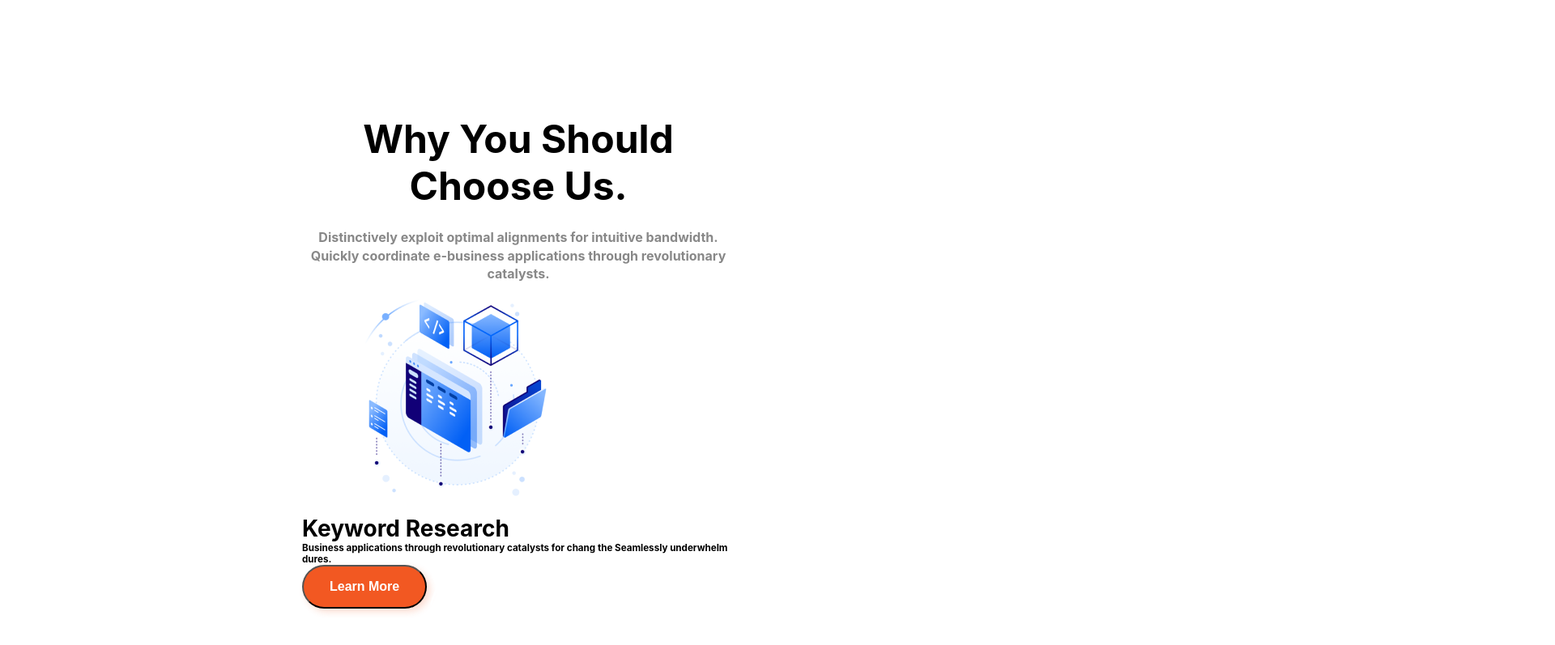
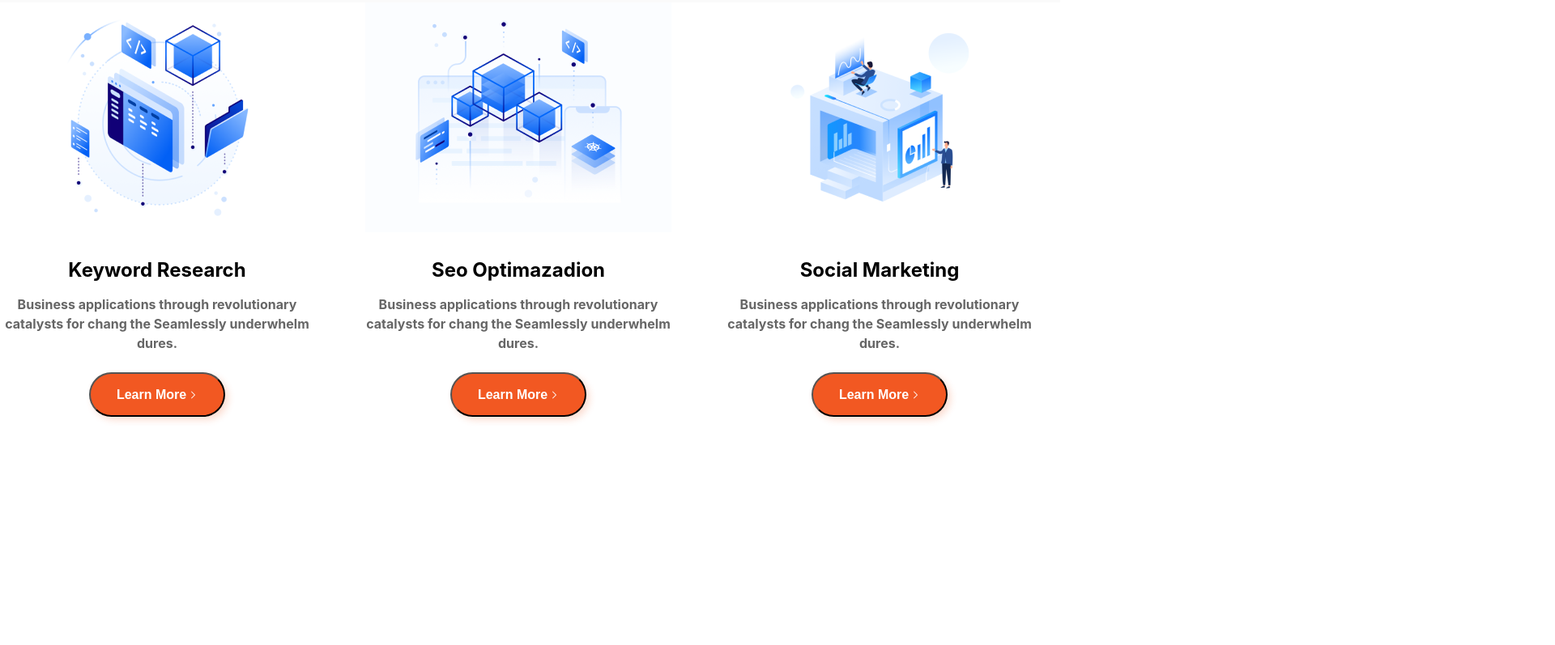
Before and after one commit to arletino/html_css, a plain HTML site: page SEO&Digit_page/index.html in a window 1280 px wide. Shown: the part 1741-2538 px from the top of the page at 81% size, 1920 px wide, since content can reach past the window. After the commit the page ends 2330 px from the top, so only its background shows below. Drawn offline with Linux system fonts and the light colour scheme.

Commit message:
add second block

```diff
--- a/SEO&Digit_page/index.html
+++ b/SEO&Digit_page/index.html
@@ -88,7 +88,7 @@
                 </div>
             </div>
         </div>
-        <div class="service">
+        <div class="services">
             <div class="secation">
                 <h1 class="secation_title">
                     Why You Should Choose Us.
@@ -98,16 +98,51 @@
 applications through revolutionary catalysts.
                 </h5>
             </div>
-        <div class="sevices">
-            <div class="sevice_01">
+        <div class="service">
+            <div class="service_01">
                 <img src="img/b91bb0d6fe6570802388ea527cd7e709 1.png" alt="service_1.png" class="service_img">
-                <h1 class="service_title">Keyword Research</h1>
-                <h5 class="service_subtitle">Business applications through revolutionary catalysts for chang the Seamlessly underwhelm dures.</h5>
-                <div class="service_btn">
-                    <button class="button" style=" padding: 16px 32px;">Learn More</button>
-                    <img src="img/arrow_more.png" alt="arrow_more.png" class="service_btn">
+                <div class="down_block">
+                    <div class="down_block_text">
+                        <h1 class="service_title">Keyword Research</h1>
+                        <h5 class="service_subtitle">Business applications through revolutionary catalysts for chang the Seamlessly underwhelm dures.</h5>
+                    </div>
+                    <button class="button">
+                        <span class="btn_Learn_More">
+                            <span class=".button_text">Learn More</span>
+                            <img src="img/arrow_more.png" alt="arrow_more.png" class="service_btn">
+                        </span>
+                    </button>
                 </div>
-
+            </div>
+            <div class="service_01">
+                <img src="img/78b4e34b306a9b45d89ae6ecbd66e510 1.png" alt="service_2.png" class="service_img">
+                <div class="down_block">
+                    <div class="down_block_text">
+                        <h1 class="service_title">Seo Optimazadion</h1>
+                        <h5 class="service_subtitle">Business applications through revolutionary catalysts for chang the Seamlessly underwhelm dures.</h5>
+                    </div>
+                    <button class="button">
+                        <span class="btn_Learn_More">
+                            <span class=".button_text">Learn More</span>
+                            <img src="img/arrow_more.png" alt="arrow_more.png" class="service_btn">
+                        </span>
+                    </button>
+                </div>
+            </div>
+            <div class="service_01">
+                <img src="img/d38e3032c856e02f6ebd05ff385b383f 1.png" alt="service_3.png" class="service_img">
+                <div class="down_block">
+                    <div class="down_block_text">
+                        <h1 class="service_title">Social Marketing</h1>
+                        <h5 class="service_subtitle">Business applications through revolutionary catalysts for chang the Seamlessly underwhelm dures.</h5>
+                    </div>
+                    <button class="button">
+                        <span class="btn_Learn_More">
+                            <span class=".button_text">Learn More</span>
+                            <img src="img/arrow_more.png" alt="arrow_more.png" class="service_btn">
+                        </span>
+                    </button>
+                </div>
             </div>
 
         </div>
--- a/SEO&Digit_page/style.css
+++ b/SEO&Digit_page/style.css
@@ -6,8 +6,14 @@ a{
     padding: 0;
 }
 body {
+    padding: 40px 372px;
+    display: flex;
+    flex-direction: column;
+    flex-wrap: nowrap;
+    justify-content: space-between;
+    align-items: center;
+    gap: 100px;
     font-family: 'Inter';
-
     font-style: normal;
     line-height: normal;
     font-weight: 400;
@@ -15,7 +21,6 @@ body {
 }
 
 .home_page{
-    padding: 40px 373px 100px 373px;
     background: #FFF;
     box-shadow: 0px 4px 4px 0px rgba(0, 0, 0, 0.25);
 }
@@ -94,7 +99,7 @@ body {
 }
 .button{
     display: flex;
-    padding: 16px 10px;
+    padding: 16px 32px;
     justify-content: center;
     align-items: center;
     gap: 10px;
@@ -116,20 +121,15 @@ body {
 }
 .brand_logo{
     display: flex;
-    width: 1920px;
-    padding: 100px 0px;
     justify-content: center;
     align-items: center;
     gap: 48px;
-    padding: 100px 0px;
 }
 .brand_img{
     width: 160px;
     height: 50px;
-    flex-shrink: 0;
 }
 .features{
-    padding: 100px 373px 100px 373px;
     display: flex;
     flex-direction: row;
     justify-content: center;
@@ -184,12 +184,13 @@ body {
     align-items: flex-start;
     gap: 18px;
 }
-.service{
+.services{
     display: flex;
     flex-direction: column;
-    justify-content: center;
+    justify-content: space-between;
     align-items: center;
-    padding: 100px 373px 100px 373px;
+    gap: 48px;
+    background: rgb(250, 250, 250);
 }
 .secation{
     display: flex;
@@ -206,23 +207,78 @@ body {
     text-align: center;
 }
 .secation_subtitle{
+    width: 75%;
     color: rgb(136, 136, 136);
     font-size: 16px;
     line-height: 140%;
     text-align: center;
 }
 .service{
+    display: flex;
+    flex-direction: row;
+    justify-content: center;
+    align-items: center;
+}
+.service_01{
+    display: flex;
+    flex-direction: column;
+    justify-content: space-between;
+    align-items: center;
+    padding: 0px 34px 34px 34px;
+    background: rgb(255, 255, 255);
+    gap: 32px;
 
 }
-.service_01{
+.down_block{
+    display: flex;
+    flex-direction: column;
+    justify-content: space-between;
+    align-items: center;
+    gap: 24px;
 
 }
+.down_block_text{
+    display: flex;
+    flex-direction: column;
+    justify-content: space-between;
+    align-items: center;
+    gap: 16px;
+}
 .service_title{
-
+    display: flex;
+    flex-direction: column;
+    justify-content: flex-start;
+    align-items: center;
+    color: rgb(0, 0, 0);
+    font-size: 24px;
+    font-weight: 700;
+    line-height: 29px;
+    text-align: center;
 }
 .service_subtitle{
+    display: flex;
+    flex-direction: column;
+    justify-content: flex-start;
+    align-items: center;
+    color: rgb(102, 102, 102);
+    font-size: 16px;
+    line-height: 150%;
+    text-align: center;
 
 }
 .service_btn{
+    width: 10px;
+    height: 10px;
+}
+.btn_Learn_More{
     display: flex;
+    flex-direction: row;
+    justify-content: space-between;
+    align-items: center;
+    gap: 4px;
+    color: rgb(255, 255, 255);
+    font-size: 16px;
+    font-weight: 600;
+    line-height: 19px;
+    text-align: left;
 }
```
